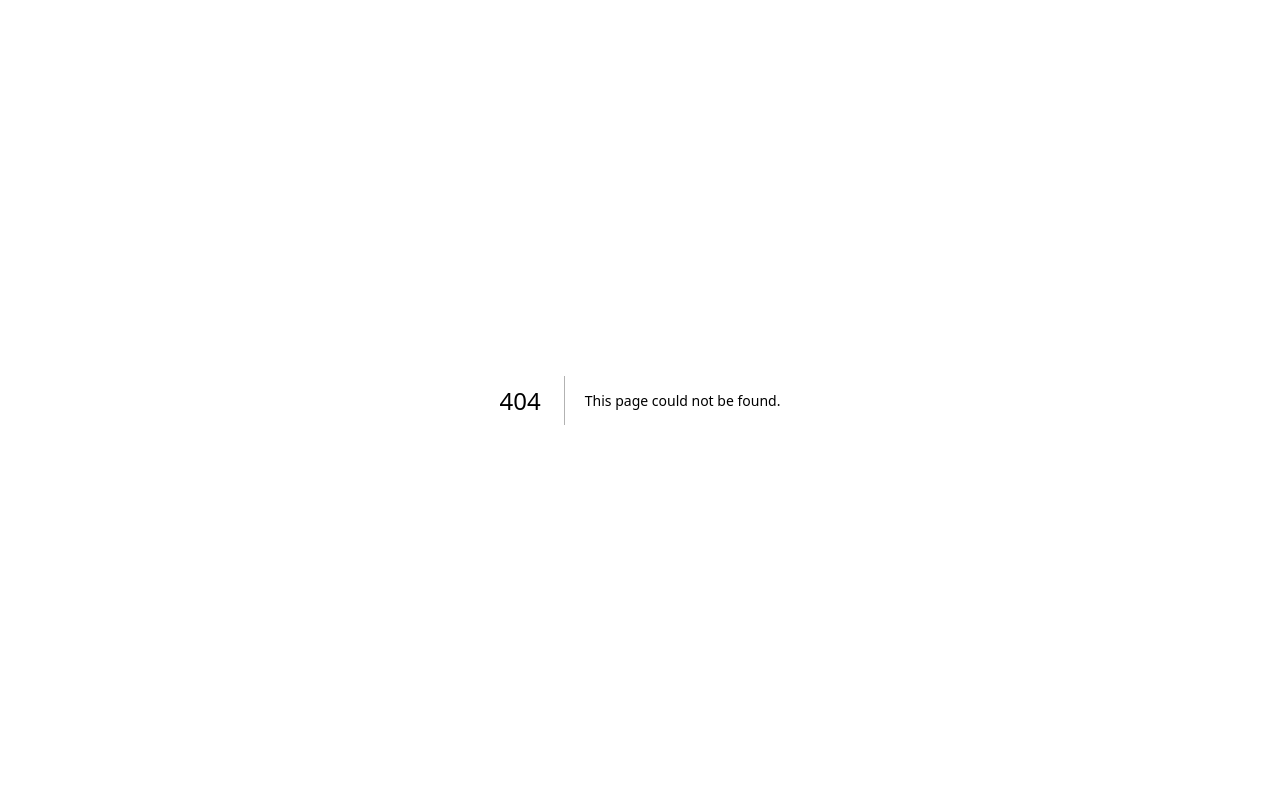
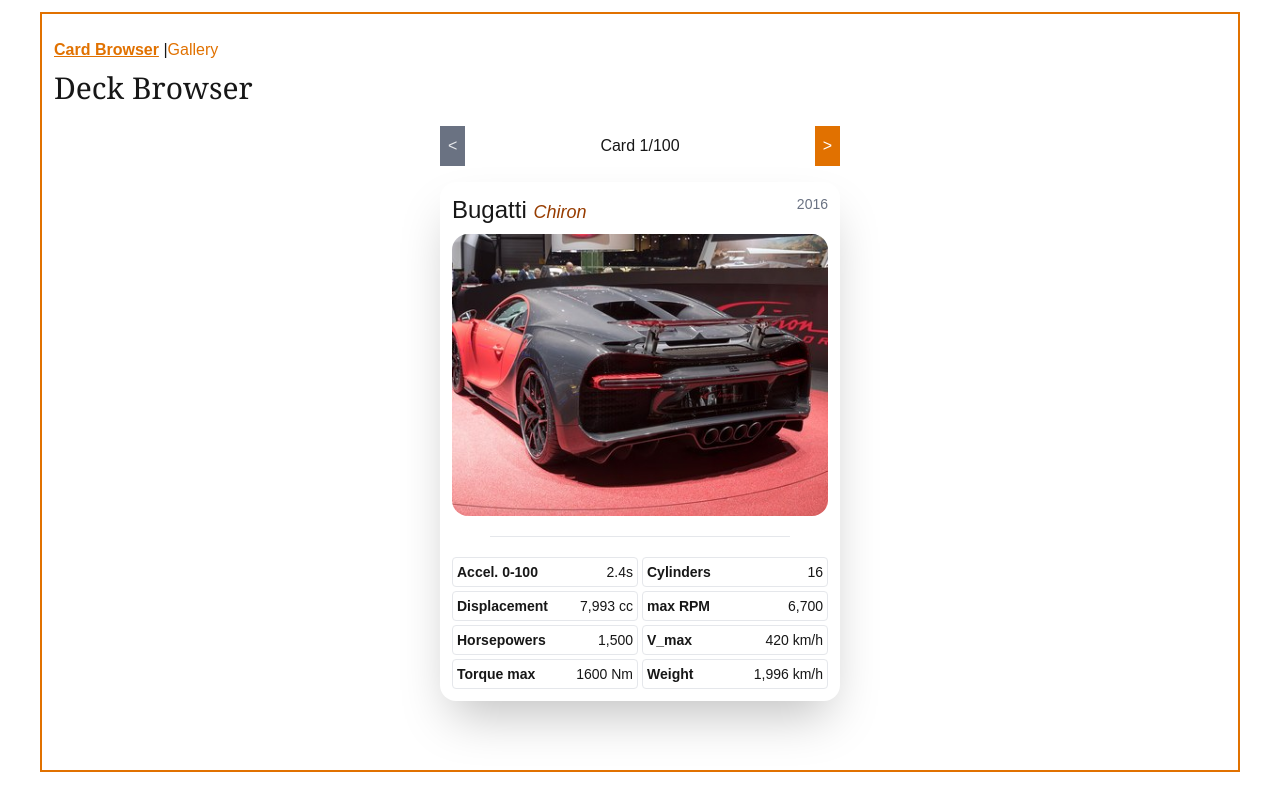
Before and after one commit to Dynalon/synonym-preparation, a Next.js app: page /quartett/browse in a window 1280 px wide. Before the commit this address had no page. Built offline with nearby package versions, Linux system fonts and the light colour scheme.

Commit message:
Scaffold sub-pages

```diff
--- a/app/page.tsx
+++ b/app/page.tsx
@@ -1,6 +1,6 @@
 import Link from "next/link"
 import { AsyncActionExample } from "./asyncactionexample"
-import { CounterExampleInternalState, CounterExampleZustand } from "./counterexample"
+import { CounterExampleZustand } from "./counterexample"
 
 export default function Home() {
   return (
@@ -10,11 +10,11 @@
           <h1 className="text-3xl font-semibold leading-10 tracking-tight text-black dark:text-zinc-50">
             Preparation Playground
           </h1>
-          <CounterExampleZustand />
-          <AsyncActionExample />
           <Link className="text-2xl font-bold" href={"/quartett"}>
             To the Quartett area <span>{"\u2192"}</span>
           </Link>
+          <CounterExampleZustand />
+          <AsyncActionExample />
         </div>
       </main>
     </div>
--- /dev/null
+++ b/app/quartett/browse/page.tsx
@@ -0,0 +1,10 @@
+import { QuartettBrowser } from "./quartett-browser"
+
+export default function QuartettBrowserPage() {
+  return (
+    <>
+      <h1 className="text-3xl mb-5 font-serif">Deck Browser</h1>
+      <QuartettBrowser />
+    </>
+  )
+}
--- /dev/null
+++ b/app/quartett/browse/quartett-browser.tsx
@@ -0,0 +1,34 @@
+"use client"
+import { useState } from "react"
+import { QuartettCard } from "../components/quartett-card"
+import carDatabase from "../data/cars.json"
+import { Button } from "../../components/button"
+
+const NUM_CARDS = carDatabase.cards.length
+
+export function QuartettBrowser() {
+  const [selectedCard, setSelectedCard] = useState(1)
+  const car = carDatabase.cards[selectedCard - 1]
+  const inc = () => setSelectedCard((s) => Math.min(s + 1, NUM_CARDS))
+  const dec = () => setSelectedCard((s) => Math.max(s - 1, 1))
+
+  return (
+    <div className="w-full">
+      <div className="w-full flex flex-col gap-4 items-center">
+        <div className="w-[400px] text-md flex justify-between items-center gap-2">
+          <Button disabled={selectedCard === 1} onClick={dec}>
+            {"<"}
+          </Button>
+          <span>
+            Card {selectedCard}/{NUM_CARDS}
+          </span>
+          <Button disabled={selectedCard === 100} onClick={inc}>
+            {">"}
+          </Button>
+        </div>
+        <QuartettCard car={car} />
+      </div>
+      <div className="mx-auto w-12"></div>
+    </div>
+  )
+}
--- /dev/null
+++ b/app/quartett/gallery/page.tsx
@@ -0,0 +1,8 @@
+export default function QuartettGalleryPage() {
+  return (
+    <>
+      <h1 className="text-3xl mb-5 font-serif">Gallery</h1>
+      {/* <QuartettGallery /> */}
+    </>
+  )
+}
--- a/app/quartett/layout.tsx
+++ b/app/quartett/layout.tsx
@@ -1,3 +1,35 @@
+"use client"
+
+import Link from "next/link"
+import { usePathname } from "next/navigation"
+import { cn } from "../util"
+
+function Navigation() {
+  const pathname = usePathname()
+  return (
+    <div className="mb-2">
+      <Link
+        href="/quartett/browse"
+        className={cn("text-amber-600 ", { "underline font-bold": pathname.includes("browse") })}
+      >
+        Card Browser
+      </Link>{" "}
+      |
+      <Link
+        href="/quartett/gallery"
+        className={cn("text-amber-600 ", { "underline font-bold": pathname.includes("gallery") })}
+      >
+        Gallery
+      </Link>
+    </div>
+  )
+}
+
 export default function QuartettLayout({ children }: React.PropsWithChildren) {
-  return <div className="mx-auto max-w-300 w-300 border-2 border-amber-600 my-3 py-6 px-3">{children}</div>
+  return (
+    <div className="mx-auto max-w-300 w-300 border-2 border-amber-600 my-3 py-6 px-3 min-h-[95vh]">
+      <Navigation />
+      {children}
+    </div>
+  )
 }
--- a/app/quartett/page.tsx
+++ b/app/quartett/page.tsx
@@ -1,35 +1,7 @@
 "use client"
-import { useState } from "react"
-import { QuartettCard } from "./components/quartett-card"
-import carDatabase from "./data/cars.json"
-import { Button } from "../components/button"
+import Link from "next/link"
+import { usePathname } from "next/navigation"
 
-const NUM_CARDS = carDatabase.cards.length
-
-export default function QuartettDeck() {
-  const [selectedCard, setSelectedCard] = useState(1)
-  const car = carDatabase.cards[selectedCard - 1]
-  const inc = () => setSelectedCard((s) => Math.min(s + 1, NUM_CARDS))
-  const dec = () => setSelectedCard((s) => Math.max(s - 1, 1))
-
-  return (
-    <div className="w-full">
-      <h1 className="text-3xl mb-5 font-serif">Quartett Deck Browser</h1>
-      <div className="w-full flex flex-col gap-4 items-center">
-        <div className="w-[400px] text-md flex justify-between items-center gap-2">
-          <Button disabled={selectedCard === 1} onClick={dec}>
-            {"<"}
-          </Button>
-          <span>
-            Card {selectedCard}/{NUM_CARDS}
-          </span>
-          <Button disabled={selectedCard === 100} onClick={inc}>
-            {">"}
-          </Button>
-        </div>
-        <QuartettCard car={car} />
-      </div>
-      <div className="mx-auto w-12"></div>
-    </div>
-  )
+export default function QuartettApp() {
+  return <div className="w-full">Small Quartett Card Deck App.</div>
 }
```
